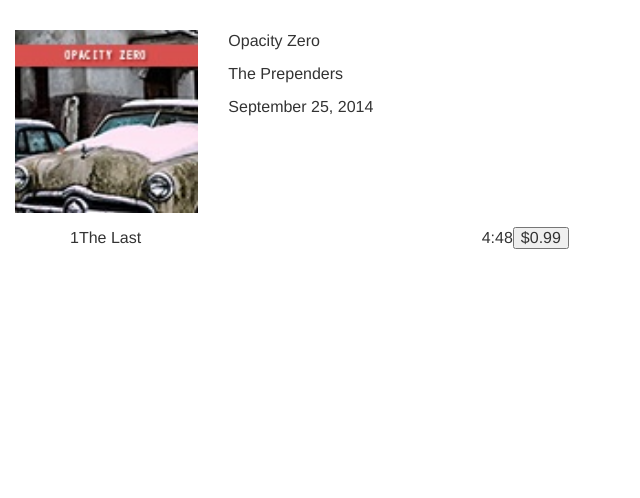
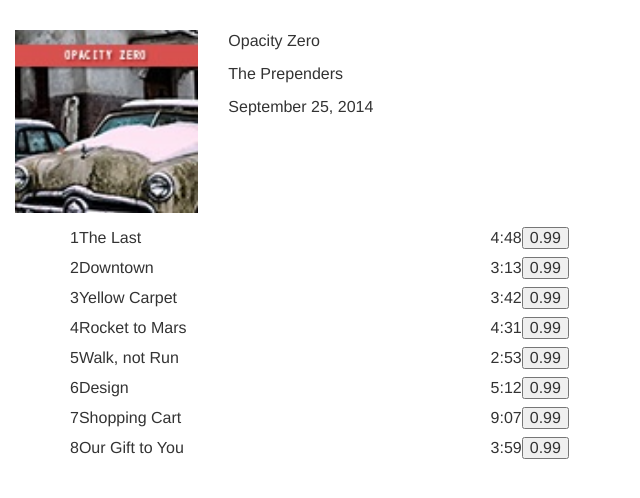
Before and after one commit to FaraMtb/Angular-AlbumStoreProductPage, an Angular app: page / in a window 1280 px wide. Shown: the top 498 px of the page, without its empty margins (0-640 px from the left). Built offline with nearby package versions, Linux system fonts and the light colour scheme.

Commit message:
first new

```diff
--- a/src/app/product-tracklisting/product-tracklisting.component.html
+++ b/src/app/product-tracklisting/product-tracklisting.component.html
@@ -1,13 +1,13 @@
 <div class="row tracklisting">
   <ul>
-    <li>
+      <li *ngFor="let track of albumInfo?.album.tracks">
       <div class="col-sm-5">
-        <span class="track-number">1</span>
-        <span class="track-name">The Last</span>
+        <span class="track-number">{{track.trackNumber}}</span>
+        <span class="track-name">{{track.trackName}}</span>
       </div>
       <div class="col-sm-3 text-right">
-        <span class="track-time">4:48</span>
-        <span class="price-and-buy"><button>$0.99</button></span>
+        <span class="track-time">{{track.trackLength}}</span>
+        <span class="price-and-buy"><button>{{track.trackPrice}}</button></span>
       </div>
     </li>
   </ul>
```
